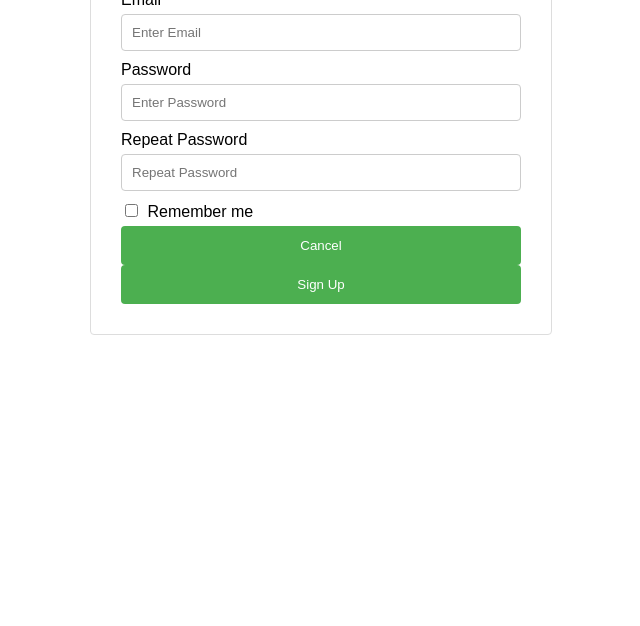
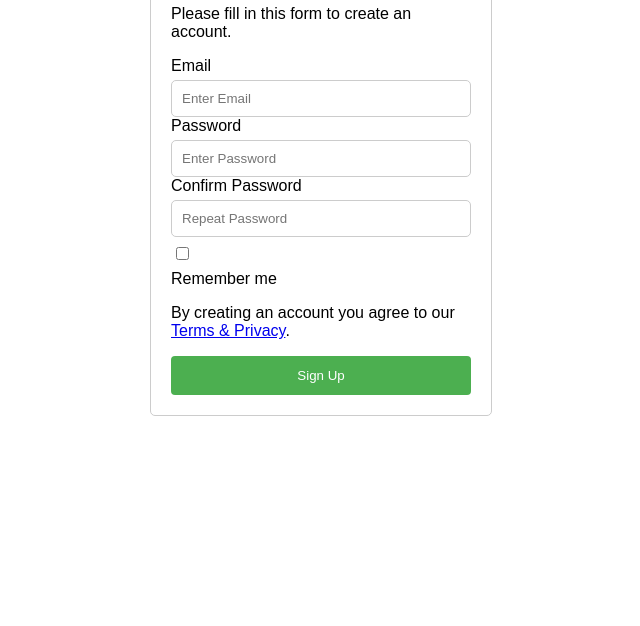
Before and after one commit to CarnageXgroot/Geekbase-task4, a plain HTML site: page index.html in a window 1280 px wide. Shown: the part 174-800 px from the top of the page, without its empty margins (319-959 px from the left). Drawn offline with Linux system fonts and the light colour scheme.

Commit message:
Uploaded index.html, style.css, script.js

```diff
--- a/index.html
+++ b/index.html
@@ -1,80 +1,34 @@
 <!DOCTYPE html>
-<html lang="en">
+<html>
 
 <head>
-    <meta charset="UTF-8">
-    <meta name="viewport" content="width=device-width, initial-scale=1.0">
     <title>Sign Up Form</title>
-    <style>
-        body {
-            font-family: Arial, sans-serif;
-            margin: 0;
-            padding: 20px;
-        }
-
-        .container {
-            border: 1px solid #ddd;
-            border-radius: 4px;
-            padding: 30px;
-            max-width: 400px;
-            margin: 0 auto;
-        }
-
-        label {
-            display: block;
-            margin-bottom: 5px;
-        }
-
-        input[type="text"],
-        input[type="password"] {
-            width: 100%;
-            padding: 10px;
-            border: 1px solid #ccc;
-            border-radius: 4px;
-            box-sizing: border-box;
-            margin-bottom: 10px;
-        }
-
-        input[type="checkbox"] {
-            margin-right: 5px;
-        }
-
-        .btn {
-            background-color: #4CAF50;
-            color: white;
-            padding: 12px 20px;
-            border: none;
-            border-radius: 4px;
-            cursor: pointer;
-            width: 100%;
-        }
-
-        .btn:hover {
-            background-color: #45a049;
-        }
-    </style>
+    <link rel="stylesheet" href="style.css">
 </head>
 
 <body>
     <div class="container">
         <h1>Sign Up</h1>
         <p>Please fill in this form to create an account.</p>
-        <form action="/action_page.php" method="post">
+        <form>
             <label for="email">Email</label>
-            <input type="text" id="email" name="email" placeholder="Enter Email">
-            <label for="psw">Password</label>
-            <input type="password" id="psw" name="psw" placeholder="Enter Password">
-            <label for="psw-repeat">Repeat Password</label>
-            <input type="password" id="psw-repeat" name="psw-repeat" placeholder="Repeat Password">
-            <label>
-        <input type="checkbox" name="remember_me" value="remember_me"> Remember me
-      </label>
-            <div class="clearfix">
-                <button type="button" class="btn cancelbtn">Cancel</button>
-                <button type="submit" class="btn signupbtn">Sign Up</button>
-            </div>
+            <input type="email" id="email" name="email" placeholder="Enter Email">
+
+            <label for="password">Password</label>
+            <input type="password" id="password" name="password" placeholder="Enter Password">
+
+            <label for="confirmPassword">Confirm Password</label>
+            <input type="password" id="confirmPassword" name="confirmPassword" placeholder="Repeat Password">
+
+            <input type="checkbox" id="rememberMe" name="rememberMe">
+            <label for="rememberMe">Remember me</label>
+
+            <p>By creating an account you agree to our <a href="#">Terms & Privacy</a>.</p>
+
+            <button type="submit">Sign Up</button>
         </form>
     </div>
+    <script src="script.js"></script>
 </body>
 
 </html>
--- /dev/null
+++ b/script.js
@@ -0,0 +1,9 @@
+const passwordInput = document.getElementById('password');
+const confirmPasswordInput = document.getElementById('confirmPassword');
+confirmPasswordInput.addEventListener('input', () => {
+    if (passwordInput.value !== confirmPasswordInput.value) {
+        confirmPasswordInput.setCustomValidity('Passwords do not match');
+    } else {
+        confirmPasswordInput.setCustomValidity('');
+    }
+});
--- /dev/null
+++ b/style.css
@@ -0,0 +1,48 @@
+body {
+    font-family: Arial, sans-serif;
+}
+
+.container {
+    width: 300px;
+    margin: 5rem auto;
+    padding: 20px;
+    border: 1px solid #ccc;
+    border-radius: 5px;
+}
+
+h1 {
+    margin-bottom: 20px;
+}
+
+label {
+    display: block;
+    margin-bottom: 5px;
+}
+
+input[type="text"],
+input[type="email"],
+input[type="password"] {
+    width: 100%;
+    padding: 10px;
+    border: 1px solid #ccc;
+    border-radius: 5px;
+    box-sizing: border-box;
+}
+
+input[type="checkbox"] {
+    margin: 10px 5px 10px 5px;
+}
+
+button {
+    background-color: #4CAF50;
+    color: white;
+    padding: 12px 20px;
+    border: none;
+    border-radius: 4px;
+    cursor: pointer;
+    width: 100%;
+}
+
+button:hover {
+    background-color: #45a049;
+}
```
Also changed, not shown: 1 other file.
